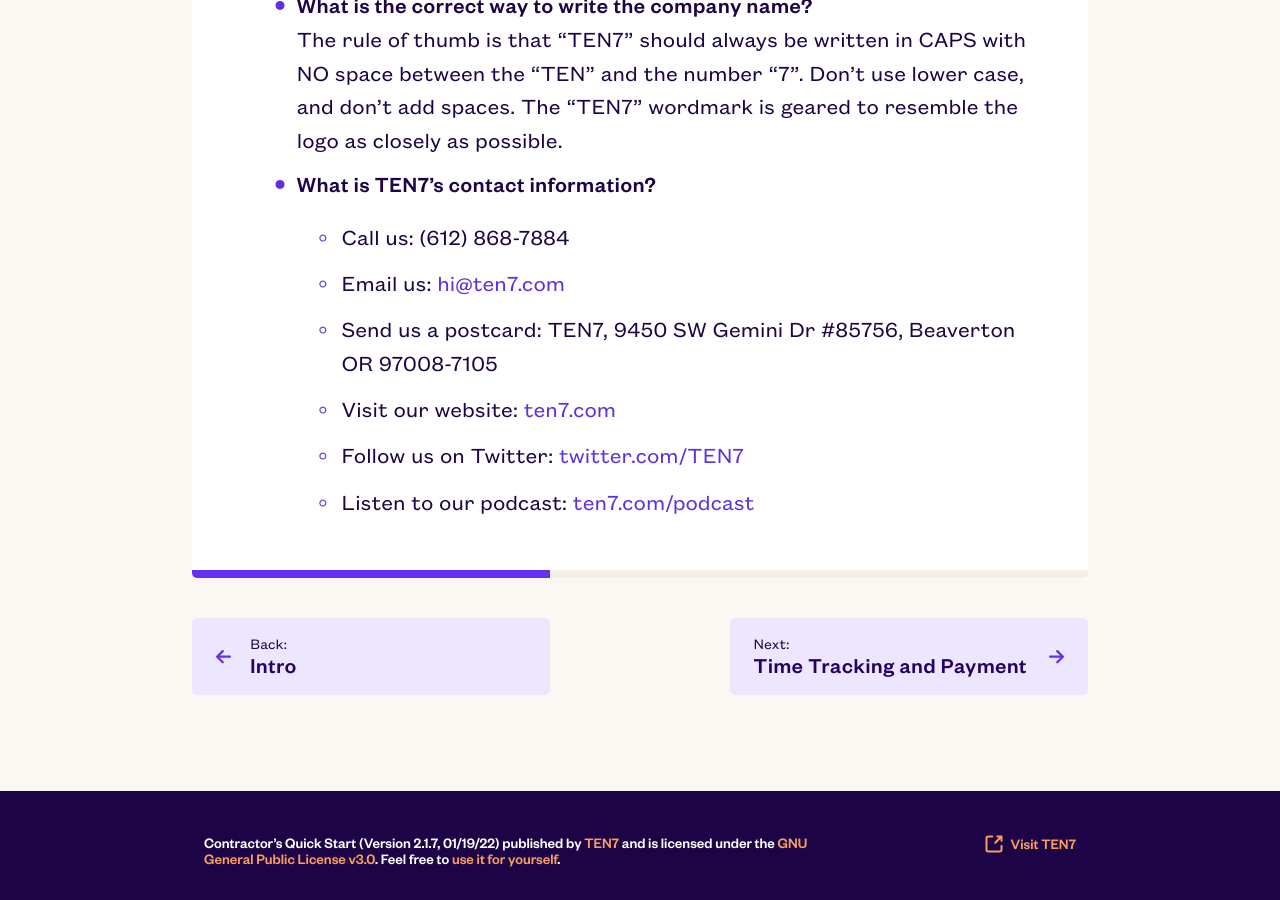
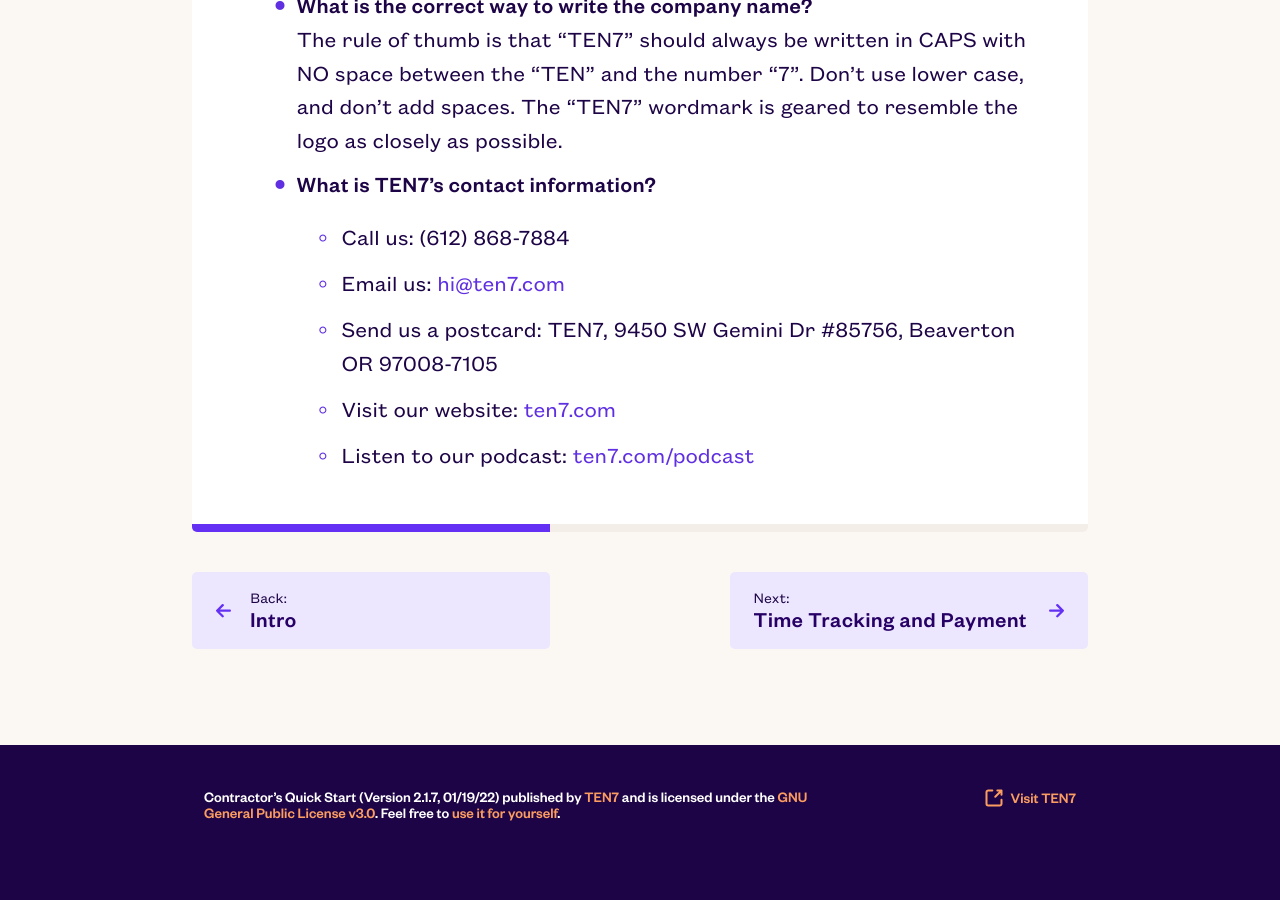
Before and after one commit to ten7/contractor.ten7.com, a Jekyll site: the page built from _pages/01_admin.md, in a window 1280 px wide and 900 px high, scrolled down 1162 px. Built offline with Jekyll 4.4.1, drawn with Linux system fonts in a browser that asks for light colours; some web fonts are replaced; after the commit the page ends 2016 px from its top, so only the background shows below that.

Commit message:
Removed Twitter

```diff
--- a/_pages/01_admin.md
+++ b/_pages/01_admin.md
@@ -25,5 +25,4 @@ The rule of thumb is that "TEN7" should always be written in CAPS with NO space
     *   Email us: [hi@ten7.com](mailto:hi@ten7.com)
     *   Send us a postcard: TEN7, 9450 SW Gemini Dr #85756, Beaverton OR 97008-7105
     *   Visit our website: [ten7.com](https://ten7.com/)
-    *   Follow us on Twitter: [twitter.com/TEN7](https://twitter.com/TEN7)
     *   Listen to our podcast: [ten7.com/podcast](https://ten7.com/podcast)
```
